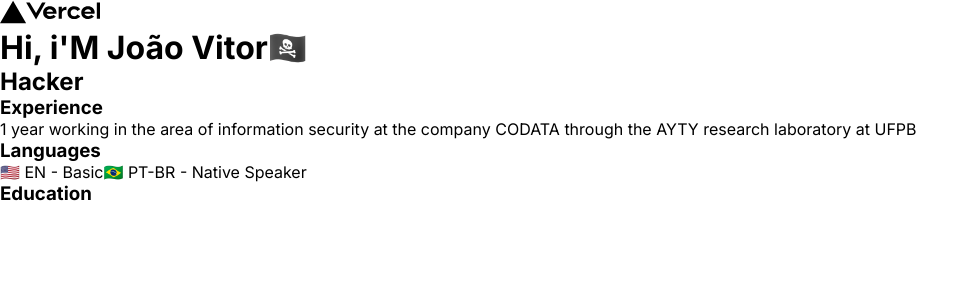
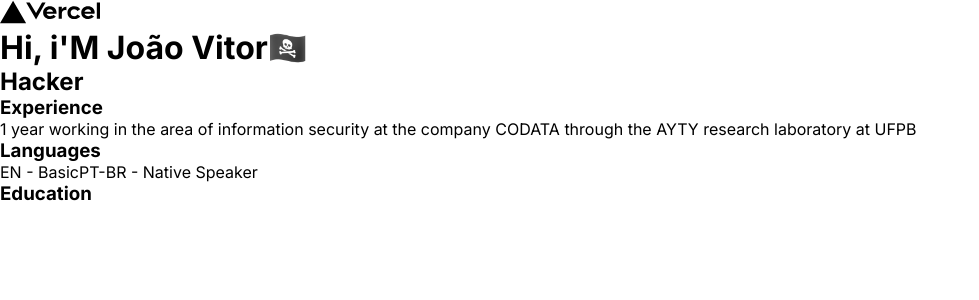
Before and after one commit to JVKANAN/my-portfolio, a Next.js app in the folder my-portfolio/: page / in a window 1280 px wide. Shown: the top 300 px of the page, without its empty margins (0-979 px from the left). Built offline with nearby package versions, Linux system fonts and the light colour scheme.

Commit message:
sem emoji

```diff
--- a/my-portfolio/src/app/page.tsx
+++ b/my-portfolio/src/app/page.tsx
@@ -25,8 +25,8 @@ export default function Home() {
         <div className="infos">
           <h3>Languages</h3>
           <div className="languages-info">
-          <span>🇺🇸 EN - Basic</span>
-          <span>🇧🇷 PT-BR - Native Speaker</span>
+          <span>EN - Basic</span>
+          <span>PT-BR - Native Speaker</span>
           </div>
           <h3>Education</h3>
           <span></span>
```
